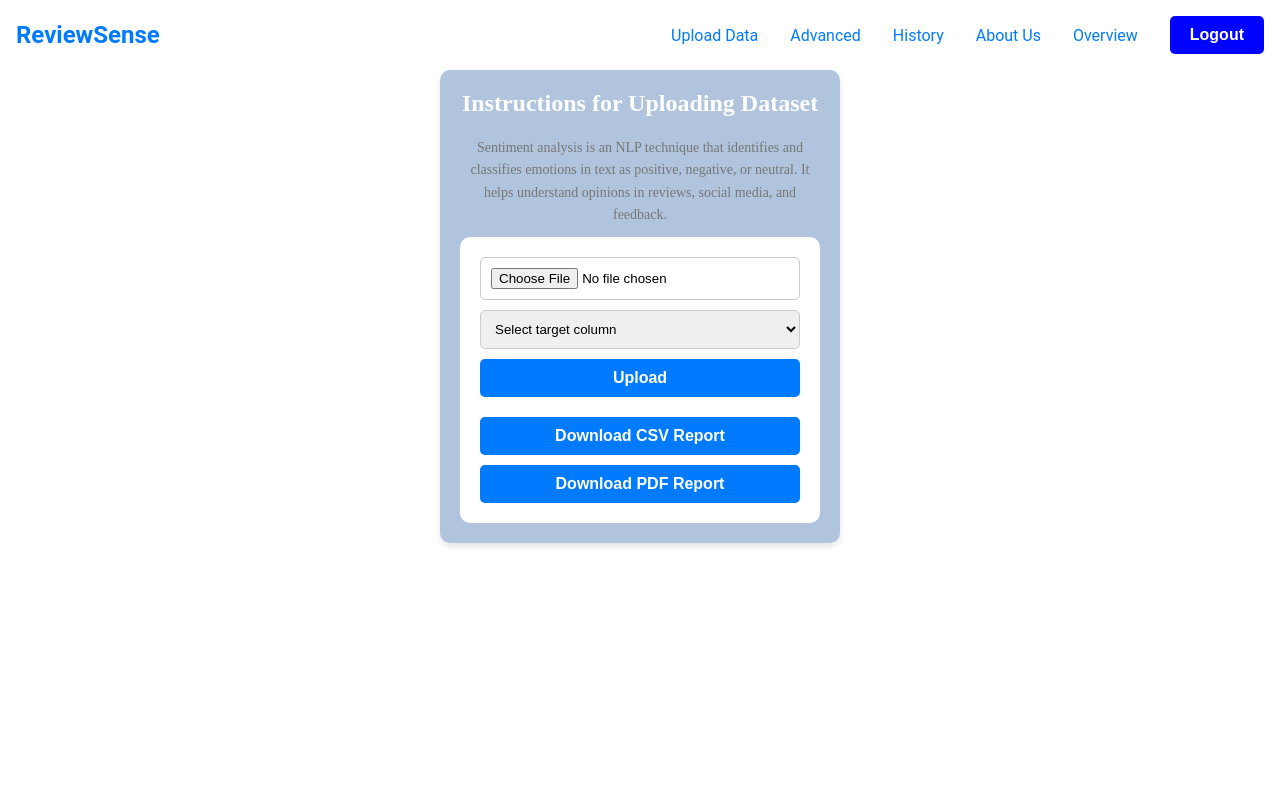
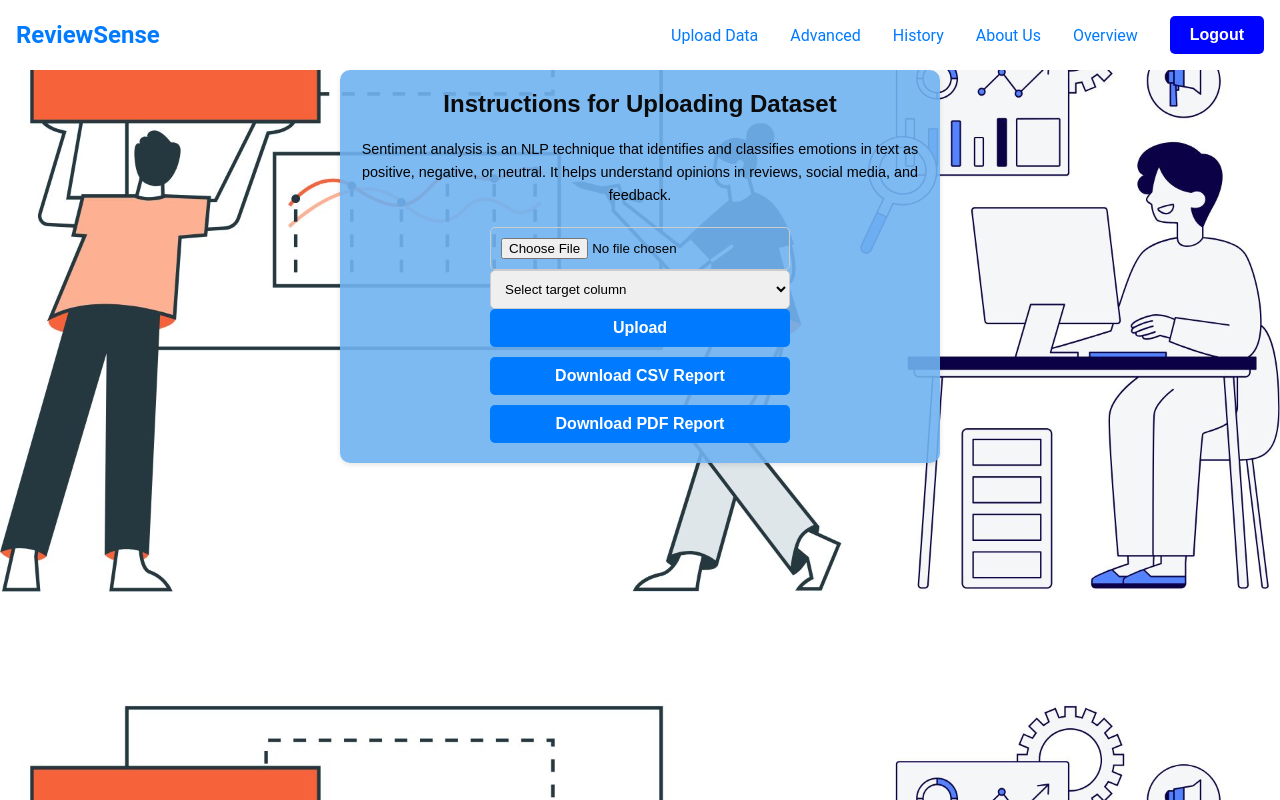
Before and after one commit to TanvirAzam42/BtechProject_SentimentAnalysis, a React (Create React App) app in the folder sentiment_analyzer/: page /upload in a window 1280 px wide. Built offline with nearby package versions, Linux system fonts and the light colour scheme.

Commit message:
image issue fixing
fixed the  all image issues.

```diff
--- a/sentiment_analyzer/src/AdvancedPage.css
+++ b/sentiment_analyzer/src/AdvancedPage.css
@@ -28,9 +28,10 @@
   box-shadow: 0 8px 16px rgba(0, 0, 0, 0.2); /* Increase shadow on hover */
 }
 
-p {
+/* Justify text in description paragraphs */
+.container p {
   margin-bottom: 10px;
-  text-align: center;
+  text-align: justify; /* Justify text alignment */
   font-size: 14px;
   line-height: 1.6; /* Ensure readability */
 }
@@ -41,7 +42,7 @@ button {
   font-size: 16px;
   cursor: pointer;
   align-self: center; /* Centers the button horizontally */
-  background-color: rgb(0, 103, 215); /* Button color from his version */
+  background-color: rgb(0, 103, 215); /* Button color */
   color: white; /* Set text color to white for better contrast */
   border: none; /* Remove border for a cleaner look */
   border-radius: 5px; /* Add some border radius */
--- a/sentiment_analyzer/src/AdvancedPage.js
+++ b/sentiment_analyzer/src/AdvancedPage.js
@@ -168,17 +168,17 @@ plt.show();
   const data = [
     {
       title: 'Random Forest',
-      description: 'Random Forest is a powerful ensemble learning method used for sentiment analysis, where it classifies text data (such as reviews) into categories like positive or negative.',
+      description: 'Random Forest is a powerful ensemble learning method used for sentiment analysis, where it classifies text data (such as reviews) into categories like positive or Random Forest is a powerful ensemble learning method used for sentiment analysis, where it classifies text data (such as reviews) into categories like positive or negative. It builds multiple decision trees on random subsets of the data and features, and makes predictions by averaging the results, which reduces the risk of overfitting. This method is effective for handling high-dimensional text features (like those created by TF-IDF) and provides robust performance even with noisy or imbalanced data. While computationally intensive, Random Forest offers high accuracy and the ability to interpret feature importance, making it ideal for tasks like product review or social media sentiment analysis. By utilizing techniques like TF-IDF for feature extraction, it converts text into numerical vectors that the model can analyze. With its ensemble nature, Random Forest mitigates the biases and errors of individual trees, providing more stable and accurate predictions. Its ability to rank feature importance also allows insight into which words or phrases contribute most to the sentiment classification, making it both a powerful and insightful tool for understanding user opinions across various applications.',
       code: randomForestCode, // Random Forest code
     },
     {
       title: 'Logistic Regression',
-      description: 'Logistic Regression is a widely used algorithm for sentiment analysis due to its simplicity and effectiveness in binary classification tasks, such as determining whether a review is positive or negative.',
+      description: 'Logistic Regression is a widely used algorithm for sentiment analysis due to its simplicity and effectiveness in binary classification tasks, such as determining whether a review is positive or negative. It models the probability that a given input belongs to a particular class by using a linear combination of features and applying a sigmoid function to output probabilities between 0 and 1. By utilizing feature extraction techniques like TF-IDF, Logistic Regression can handle high-dimensional text data efficiently. It is computationally efficient, interpretable, and works well when there is a clear linear relationship between features and the sentiment outcome, making it a popular choice for sentiment classification tasks like product reviews or social media posts.Logistic Regression also excels in scenarios where speed and interpretability are important. It provides easily understandable weights for each feature, showing how individual words or terms impact the prediction. Regularization techniques can be applied to avoid overfitting, allowing the model to generalize better on unseen data. While it may struggle with more complex, non-linear relationships compared to ensemble methods like Random Forest, Logistic Regression is an excellent choice when a fast, interpretable model is needed for sentiment analysis.',
       code: logisticRegressionCode, // Logistic Regression code
     },
     {
       title: 'Neural Network',
-      description: 'Neural Networks are highly effective for sentiment analysis, especially when dealing with large, complex datasets.',
+      description: 'Neural Networks are highly effective for sentiment analysis, especially when dealing with large, complex datasets. By using multiple layers of neurons, these models can capture non-linear relationships in the data, making them ideal for tasks where sentiment is influenced by subtle patterns and context within the text. With techniques like word embeddings (e.g., Word2Vec or GloVe), Neural Networks can transform text into dense, continuous vector representations, enabling them to understand the semantic relationships between words. This allows Neural Networks to outperform simpler models like Logistic Regression in detecting nuanced sentiment, particularly in scenarios like product reviews or social media sentiment. Neural Networks, specifically architectures like Recurrent Neural Networks (RNNs) or Long Short-Term Memory (LSTM) networks, are particularly powerful for sequential data, where the order of words impacts meaning. While they require more computational resources and longer training times, they can model complex, non-linear relationships in text, providing a more in-depth understanding of sentiment. Additionally, advanced models such as transformers (e.g., BERT) have further improved the ability of Neural Networks to capture contextual meaning, making them state-of-the-art for many sentiment analysis tasks.',
       code: neuralNetworkCode, // Neural Network code
     }
   ];
--- a/sentiment_analyzer/src/App.js
+++ b/sentiment_analyzer/src/App.js
@@ -8,6 +8,7 @@ import UploadData from './UploadData';
 import AdvancedPage from './AdvancedPage';
 import History from './History';
 import Login from './Login'; // <--- Import the Login component
+import Overview from './Overview';
 
 function App() {
   return (
@@ -19,6 +20,8 @@ function App() {
           <Route path="/signup" element={<Signup />} />
           <Route path="/dashboard" element={<Dashboard />} />
           <Route path="/aboutus" element={<AboutUs />} />
+          <Route path="/Overview" element={<Overview />} />
+
           <Route path="/upload" element={<UploadData />} />
           <Route path="/advanced" element={<AdvancedPage />} />
           <Route path="/history" element={<History />} />
--- a/sentiment_analyzer/src/Overview.css
+++ b/sentiment_analyzer/src/Overview.css
@@ -7,13 +7,13 @@
   box-sizing: border-box;
 }
 
-  h1 {
+.overview-container h1 {
   color: #2c3e50;
   text-align: center;
   margin-bottom: 30px;
 }
 
-  h2 {
+.overview-container h2 {
   color: rgb(0, 123, 255);
   margin-bottom: 10px;
 }
@@ -27,19 +27,20 @@
   box-shadow: 0 4px 8px rgba(0, 0, 0, 0.1);
 }
 
-  p {
+.overview-section p,
+.overview-section ul {
   color: #555;
   line-height: 1.6;
 }
 
-  ul {
+.overview-section ul {
   list-style-type: disc;
   margin-left: 20px;
+  text-align: center;
 }
 
-  ul li {
-    color: #555;
-    line-height: 1.6;
+.overview-section ul li {
+  margin: 5px 0;
 }
 
 @media (max-width: 768px) {
--- a/sentiment_analyzer/src/Overview.js
+++ b/sentiment_analyzer/src/Overview.js
@@ -17,14 +17,12 @@ const Overview = () => {
 
       <section className="overview-section">
         <h2>Key Features</h2>
-        <center>
-
+        <ul>
           <li>Sentiment Classification using VADER Sentiment Analyzer</li>
           <li>Data Preprocessing and Cleaning</li>
           <li>Model Evaluation and Performance Metrics</li>
           <li>Interactive User Interface for Data Upload and Visualization</li>
-
-        </center>
+        </ul>
       </section>
 
       <section className="overview-section">
--- a/sentiment_analyzer/src/UploadData.css
+++ b/sentiment_analyzer/src/UploadData.css
@@ -1,82 +1,119 @@
-.upload-container {
-  max-width: 400px;
-  margin: 0 auto;
-  padding: 20px;
-  background-color: #b0c4de; /* Light blue background */
-  border-radius: 10px;
-  box-shadow: 0px 4px 6px rgba(0, 0, 0, 0.1);
+/* src/components/UploadData.css */
+
+body {
+  margin: 0;
+  font-family: Arial, sans-serif;
+
+  background-image: url('./assets/image3.jpg'); /* Background image */
+  background-size: cover;
+  background-position: center;
 }
 
-.upload-container h2 {
-  text-align: center;
-  color: #fff; /* White text for the header */
-  font-size: 1.5rem;
+.upload-container {
+  padding: 20px;
+  max-width: 600px;
+  margin: 0 auto;
+
+  background-color: rgba(112, 179, 241, 0.9); /* Semi-transparent white for readability */
+  border-radius: 10px;
+  box-shadow: 0 2px 5px rgba(0, 0, 0, 0.1);
+  position: relative;
+}
+
+.info-container {
   margin-bottom: 20px;
 }
 
-.instructions {
-  text-align: center;
-  color: #fff; /* White text for instructions */
-  margin-bottom: 20px;
+.upload-form {
+  display: flex;
+  flex-direction: column;
+  align-items: center; /* Center-align items */
 }
 
-.instructions p {
-  margin: 0;
-  line-height: 1.5;
+/* Container for file input, upload, and download buttons */
+.file-upload-container {
+  display: flex;
+  flex-direction: column;
+  gap: 15px;
+  align-items: center; /* Center-align items */
+  background-color: #ffffff;
+  padding: 15px;
+  border-radius: 10px;
+  box-shadow: 0 1px 3px rgba(0, 0, 0, 0.1);
+  width: 100%; /* Take full width of container */
 }
 
-.upload-form {
-  background-color: #fff; /* White inside box */
-  padding: 20px;
-  border-radius: 10px;
-  display: flex;
-  flex-direction: column;
-  align-items: center;
-}
-
-.upload-form input[type="file"],
-.upload-form select {
-  width: 100%;
+.file-input {
   padding: 10px;
   border-radius: 5px;
   border: 1px solid #ccc;
-  margin-bottom: 10px;
+  width: 100%;
+  max-width: 300px; /* Limit input width */
+}
+
+.target-column-select {
+  padding: 10px;
+  border-radius: 5px;
+  border: 1px solid #ccc;
+  width: 100%;
+  max-width: 300px; /* Limit select width */
 }
 
 .upload-btn {
-  width: 100%;
-  background-color: #007bff; /* Dark blue button */
+  background-color: rgb(0, 123, 255); /* Button color */
   color: white;
-  padding: 10px;
   border: none;
   border-radius: 5px;
+  padding: 10px 15px;
   cursor: pointer;
-  font-size: 1rem;
-  margin-bottom: 10px;
-}
-
-.upload-btn:hover {
-  background-color: #0056b3; /* Hover state for buttons */
+  width: 100%; /* Make buttons take full width of container */
+  max-width: 300px; /* Limit button width for consistency */
+  margin-bottom: 10px; /* Space between buttons */
 }
 
 .download-buttons {
-  display: flex;
-  flex-direction: column;
-  width: 100%;
+  display: flex; /* Flexbox for download buttons */
+  flex-direction: column; /* Stack buttons vertically */
+  align-items: center; /* Center align */
+  gap: 10px; /* Space between download buttons */
+  width: 100%; /* Take full width of container */
 }
 
-.download-buttons button {
-  background-color: #007bff; /* Dark blue button */
+.download-btn {
+  background-color: rgb(0, 123, 255); /* Button color */
   color: white;
-  padding: 10px;
-  margin-top: 10px;
   border: none;
   border-radius: 5px;
+  padding: 10px 15px;
   cursor: pointer;
-  width: 100%;
-  font-size: 1rem;
+  width: 100%; /* Make buttons take full width of container */
+  max-width: 300px; /* Limit button width for consistency */
 }
 
-.download-buttons button:hover {
-  background-color: #0056b3; /* Hover state for buttons */
+.upload-btn:hover, .download-btn:hover {
+  background-color: rgb(0, 103, 215); /* Darker blue on hover */
 }
+
+.upload-btn:focus, .download-btn:focus {
+  outline: none;
+}
+
+/* Styling for sentiment analysis results */
+#sentiment-analysis-results {
+  margin-top: 20px;
+  background-color: #f8f9fa;
+  padding: 15px;
+  border-radius: 8px;
+  box-shadow: 0 1px 3px rgba(0, 0, 0, 0.1);
+  width: 100%; /* Ensure results box takes full width */
+}
+
+h3 {
+  margin-bottom: 10px;
+  color: rgb(0, 123, 255);
+}
+
+.upload-instructions {
+  color: black; /* Set the text color to black */
+  margin-bottom: 20px; /* Add some space below the instructions */
+}
--- a/sentiment_analyzer/src/UploadData.js
+++ b/sentiment_analyzer/src/UploadData.js
@@ -5,8 +5,6 @@ import {
 } from 'recharts';
 import jsPDF from 'jspdf';
 import html2canvas from 'html2canvas';
-// Remove History import
-// import History from './History';
 
 // Function to analyze sentiment
 const analyzeSentiment = (data, targetColumn) => {
@@ -118,7 +116,7 @@ const UploadData = () => {
     <div className="upload-container">
       <div className="upload-box">
         <h2>Instructions for Uploading Dataset</h2>
-        <p>
+        <p className="upload-instructions">
           Sentiment analysis is an NLP technique that identifies and classifies emotions in text as positive,
           negative, or neutral. It helps understand opinions in reviews, social media, and feedback.
         </p>
```
Lines whose indentation alone changed are shown as unchanged.
